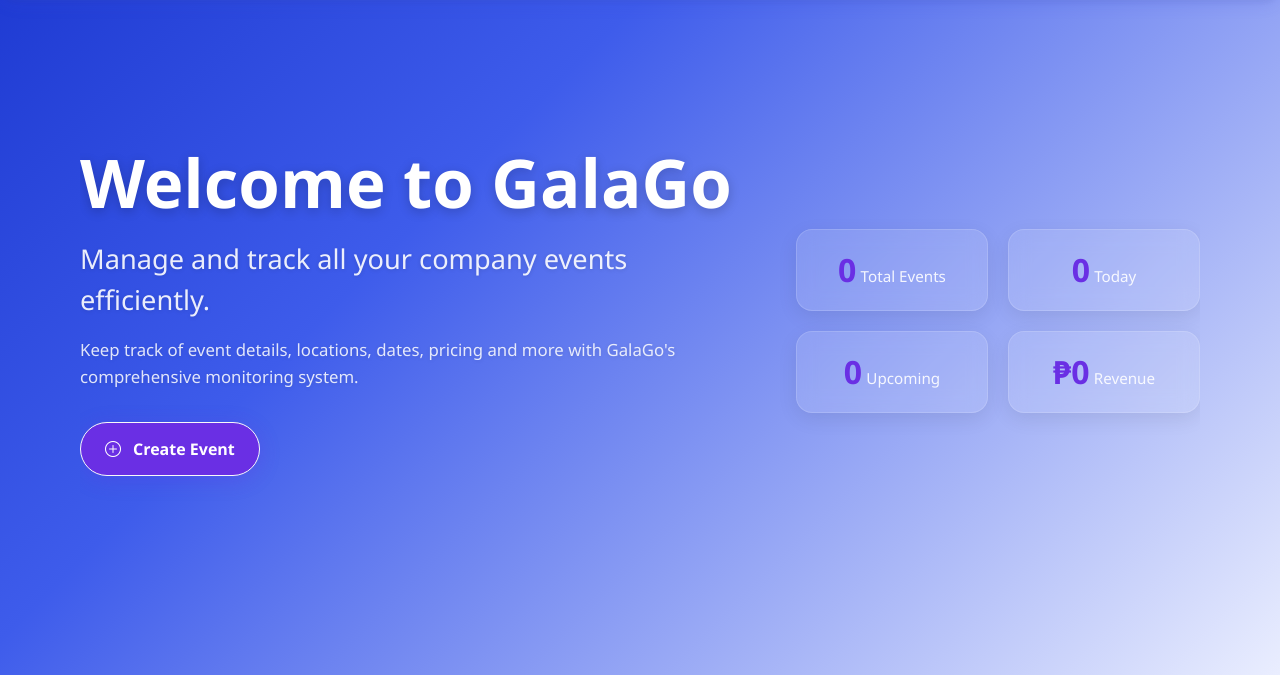
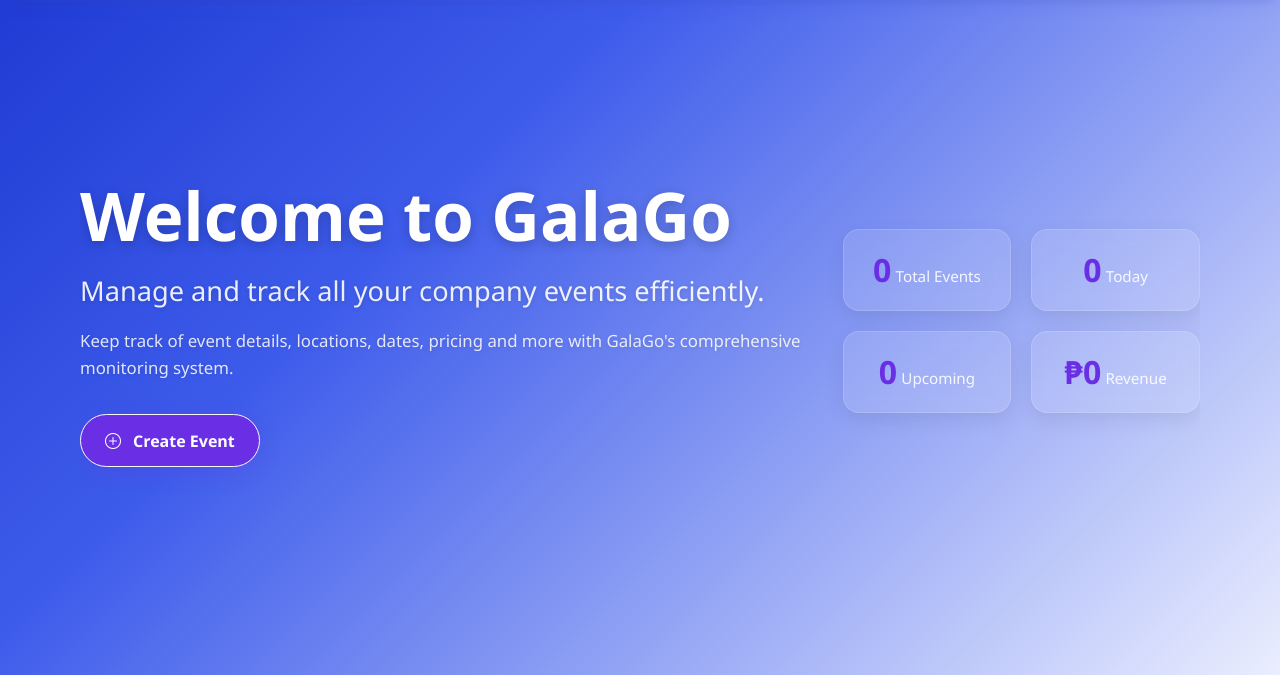
Before and after one commit to arcpsy/ems, a PHP site: page / in a window 1280 px wide. Shown: the part 87-762 px from the top of the page. Run offline with PHP 8.4, Linux system fonts and the light colour scheme; data that the repository does not hold is empty.

Commit message:
upd: hero cp

```diff
--- a/inc/home/hero-section.php
+++ b/inc/home/hero-section.php
@@ -1,6 +1,7 @@
 <section class="hero-section">
-  <div class="hero-content">
-    <div class="hero-left">
+    <div class="hero-content loading-animation">
+        <div class="row align-items-center">
+            <div class="col-lg-8">
                 <h1 class="hero-title">Welcome to GalaGo</h1>
                 <p class="hero-subtitle">
                     Manage and track all your company events efficiently.
@@ -8,14 +9,13 @@
                 <p class="hero-description">
                     Keep track of event details, locations, dates, pricing and more with GalaGo's comprehensive monitoring system.
                 </p>
-      <div class="hero-cta mb-4">
-        <a href="events.php" class="btn btn-light btn-lg btn-create-event">
+                <div class="hero-cta">
+                    <a href="events.php" class="btn btn-light btn-lg">
                         <i class="bi bi-plus-circle"></i> Create Event
                     </a>
                 </div>
             </div>
-
-    <div class="hero-right">
+            <div class="col-lg-4">
                 <div class="hero-stats">
                     <div class="hero-stat">
                         <span class="stat-number"><?php echo $total_events; ?></span>
@@ -36,4 +36,5 @@
                 </div>
             </div>
         </div>
+    </div>
 </section>
```
Lines whose indentation alone changed are shown as unchanged.
